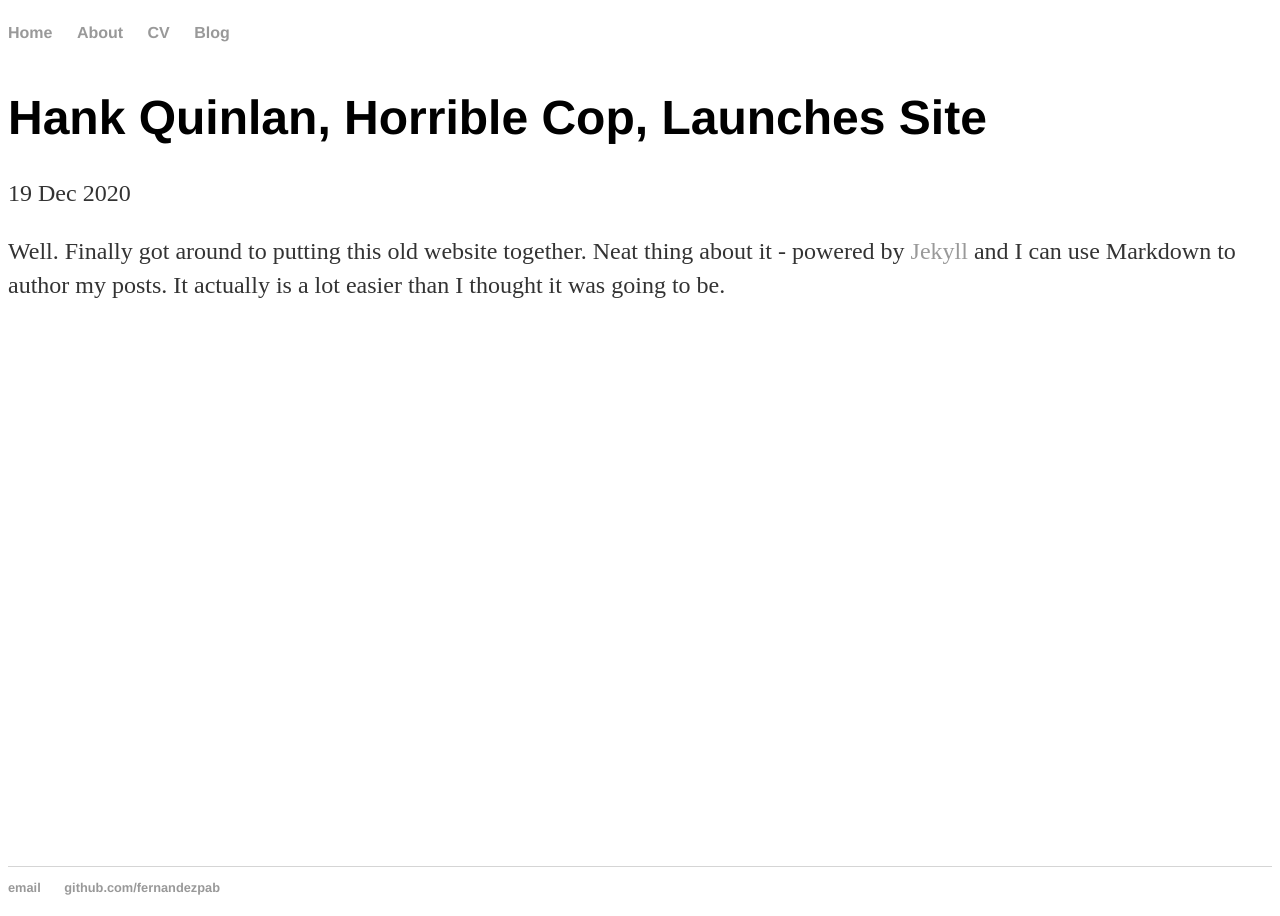
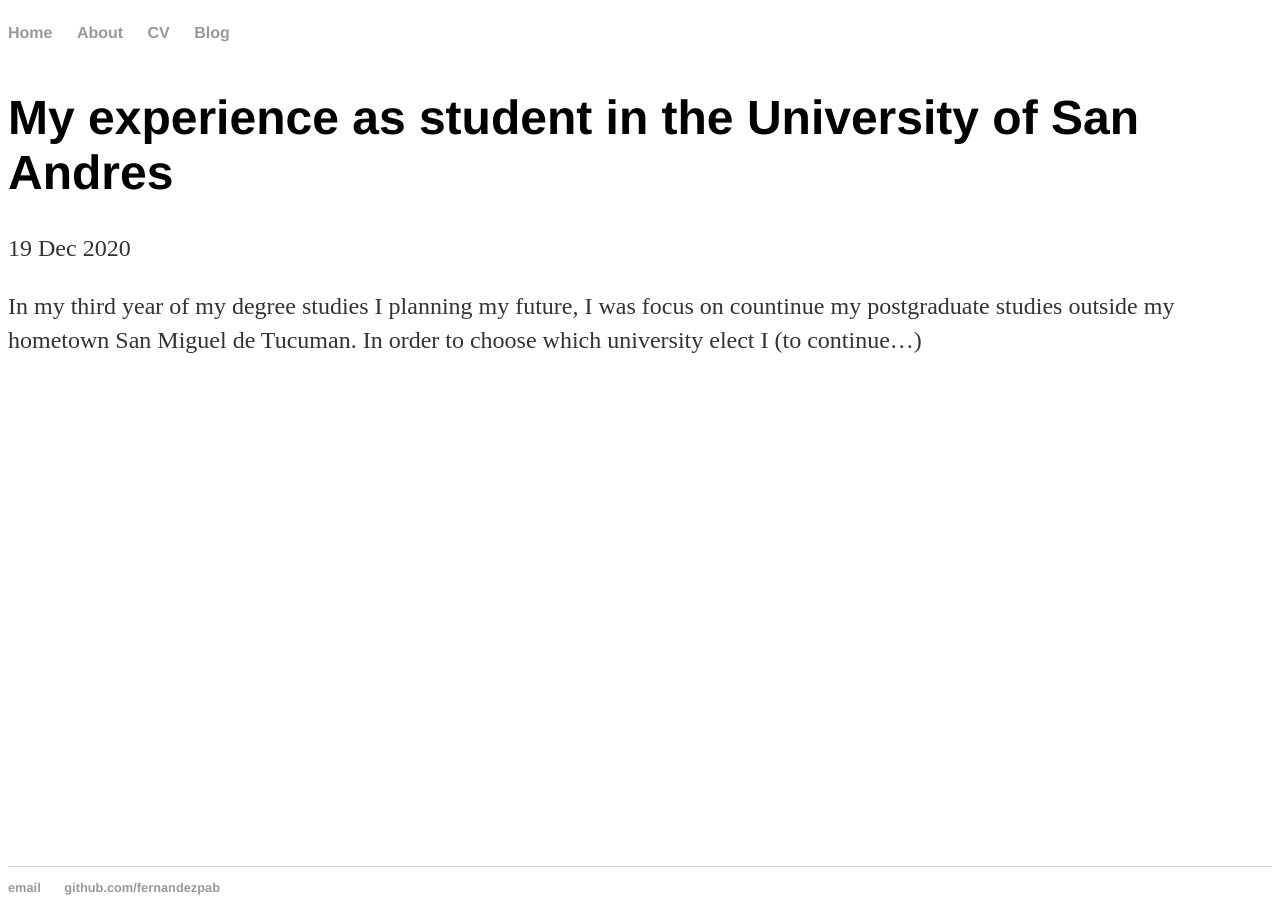
Before and after one commit to fernandezpab/fernandezpab.github.io, a Jekyll site: the page built from _posts/2020-12-19-Pablo-Fernandez-site-launched.md, in a window 1280 px wide. Built offline with Jekyll 4.4.1, drawn with Linux system fonts in a browser that asks for light colours.

Commit message:
Update 2020-12-19-Pablo-Fernandez-site-launched.md

```diff
--- a/_posts/2020-12-19-Pablo-Fernandez-site-launched.md
+++ b/_posts/2020-12-19-Pablo-Fernandez-site-launched.md
@@ -1,7 +1,7 @@
 ---
 layout: post
-title: "Hank Quinlan, Horrible Cop, Launches Site"
+title: "My experience as student in the University of San Andres"
 date: 2020-12-19
 ---
 
-Well. Finally got around to putting this old website together. Neat thing about it - powered by [Jekyll](http://jekyllrb.com) and I can use Markdown to author my posts. It actually is a lot easier than I thought it was going to be.
+In my third year of my degree studies I planning my future, I was focus on countinue my postgraduate studies outside my hometown San Miguel de Tucuman. In order to choose which university elect I (to continue...)
```
